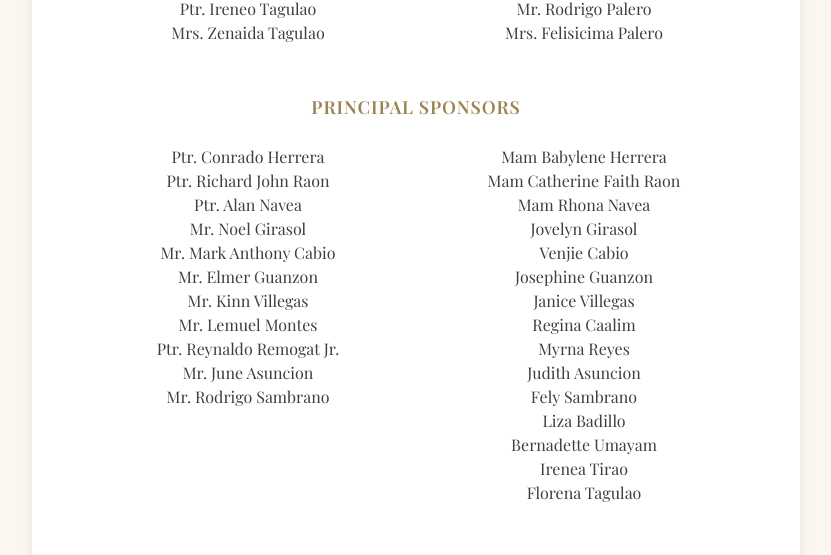
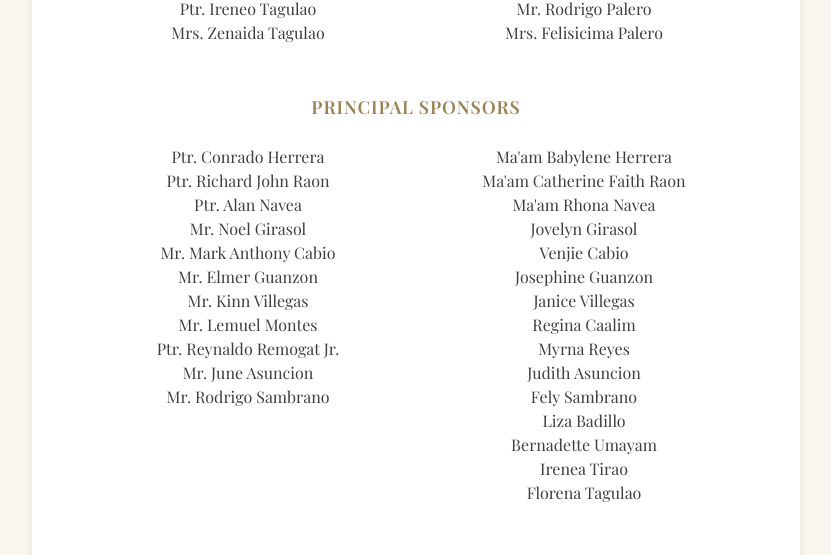
Before and after one commit to aopalero/verj-ann-wedding-invitation, a Next.js app: page / in a window 1280 px wide. Shown: the part 6154-6709 px from the top of the page, without its empty margins (224-1055 px from the left). Built offline with nearby package versions, Linux system fonts and the light colour scheme; a web font is replaced by a local one.

Commit message:
fix the error

```diff
--- a/app/page.tsx
+++ b/app/page.tsx
@@ -410,9 +410,9 @@ export default function WeddingLanding() {
               </div>
               <div>
                 <div className="font-serif text-base mb-6">
-                Mam Babylene Herrera<br/>
-                Mam Catherine Faith Raon<br/>
-                Mam Rhona Navea<br/>
+                Ma&apos;am Babylene Herrera<br/>
+                Ma&apos;am Catherine Faith Raon<br/>
+                Ma&apos;am Rhona Navea<br/>
                 Jovelyn Girasol<br/>
                 Venjie Cabio<br/>
                 Josephine Guanzon<br/>
```
